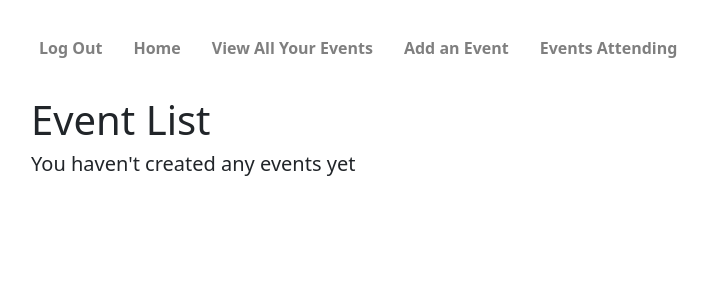
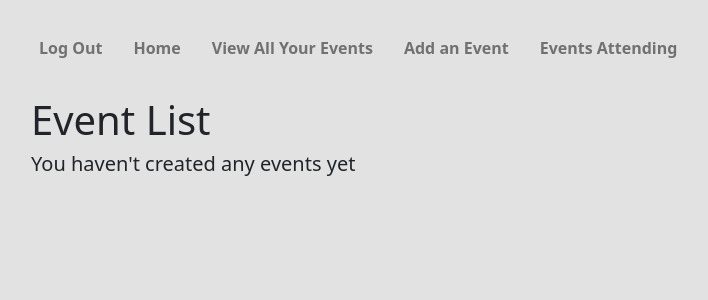
Before and after one commit to HoganBerens/outings, a Django app: page /events/ in a window 1280 px wide. Shown: the top 300 px of the page, without its empty margins (51-759 px from the left). Run offline with Django 4.2, Linux system fonts and the light colour scheme; the visitor is signed in with stand-in values (Sample User, id 1); data that the repository does not hold is empty; some libraries are stand-ins or nearby versions.

```diff
--- a/main_app/static/style.css
+++ b/main_app/static/style.css
@@ -1,5 +1,5 @@
 body {
-  background-color: rgba(220, 220, 220, 0.825);
+  background-color: rgba(220, 220, 220, 0.825) !important;
   background-size: cover;
   background-position: center;
   background-repeat: no-repeat;
```
